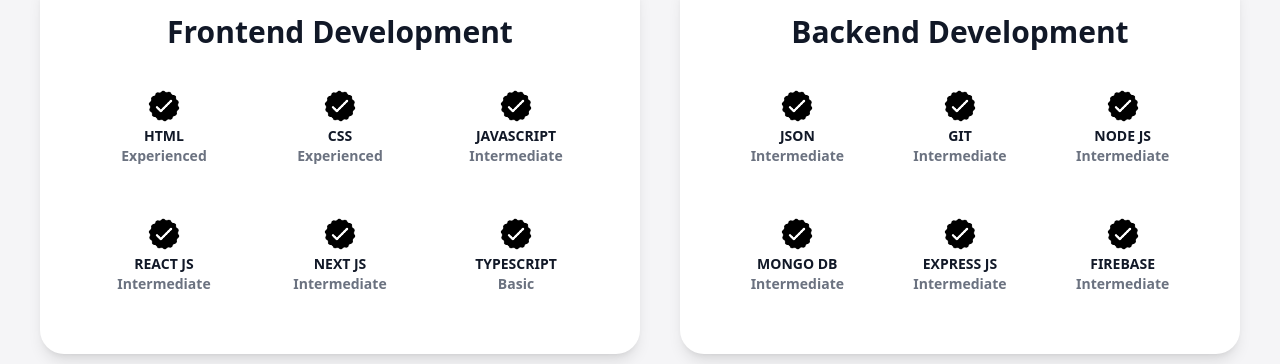
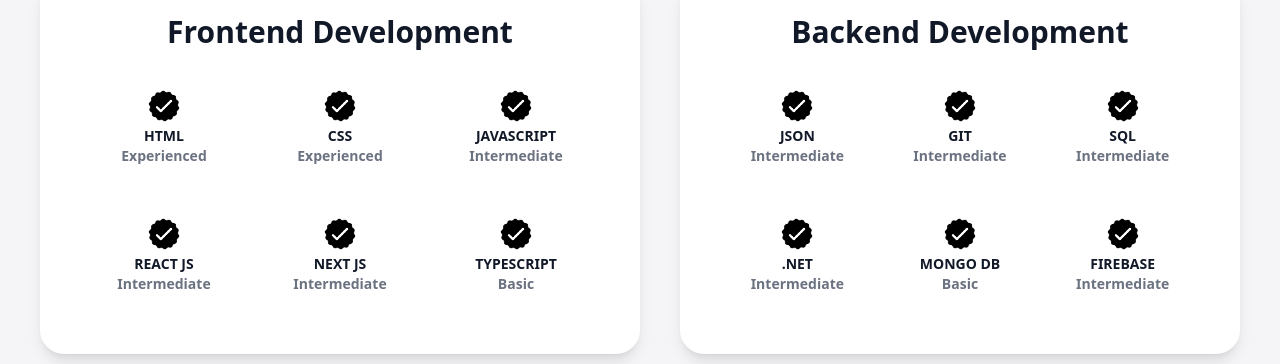
Before and after one commit to devakshayy/portfolio, a React (Vite) app: page / in a window 1280 px wide. Shown: the part 1420-1784 px from the top of the page. Built offline with nearby package versions, Linux system fonts and the light colour scheme.

Commit message:
the experience changed

```diff
--- a/src/pages/Experience.jsx
+++ b/src/pages/Experience.jsx
@@ -111,7 +111,18 @@
             <div className="flex justify-between  items-center gap-3 p-5">
               <div className="flex flex-col justify-center items-center">
                 <img src="/checkmark.png" className="h-10" />
-                <div className="text-gray-900 text-sm  font-bold">NODE JS</div>
+                <div className="text-gray-900 text-sm  font-bold">SQL</div>
+                <div className="text-gray-500 text-xs  sm:text-sm  font-semibold">
+                  Intermediate
+                </div>
+              </div>
+            </div>
+            <div className="flex justify-between  items-center gap-3 p-5">
+              <div className="flex flex-col justify-center items-center">
+                <img src="/checkmark.png" className="h-10" />
+                <div className="text-gray-900 text-sm font-bold">
+                  .NET
+                </div>
                 <div className="text-gray-500 text-xs  sm:text-sm  font-semibold">
                   Intermediate
                 </div>
@@ -122,18 +133,7 @@
                 <img src="/checkmark.png" className="h-10" />
                 <div className="text-gray-900 text-sm  font-bold">MONGO DB</div>
                 <div className="text-gray-500 text-xs  sm:text-sm font-semibold">
-                  Intermediate
-                </div>
-              </div>
-            </div>
-            <div className="flex justify-between  items-center gap-3 p-5">
-              <div className="flex flex-col justify-center items-center">
-                <img src="/checkmark.png" className="h-10" />
-                <div className="text-gray-900 text-sm font-bold">
-                  EXPRESS JS
-                </div>
-                <div className="text-gray-500 text-xs  sm:text-sm  font-semibold">
-                  Intermediate
+                  Basic
                 </div>
               </div>
             </div>
```
